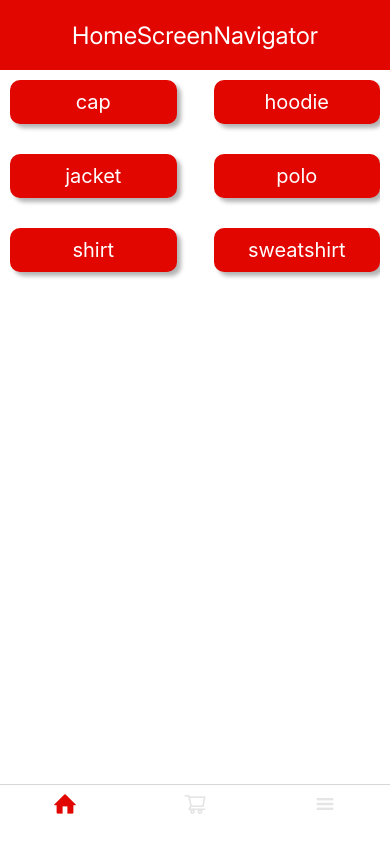
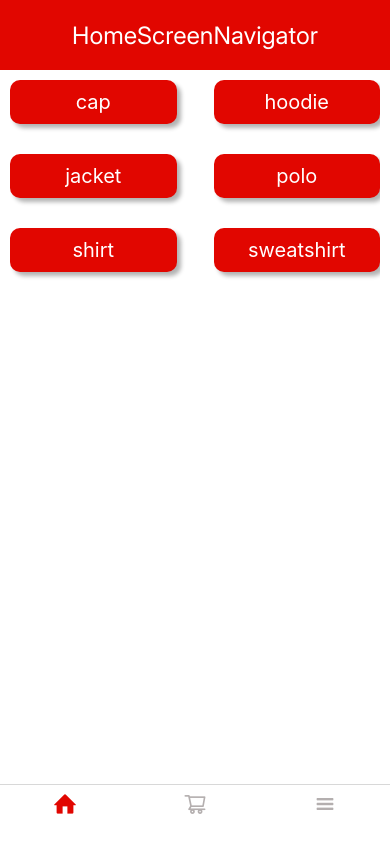
Before and after one commit to AgusSalvidio/f1-essentials-store, a React Native app: screen /HomeScreenNavigator in a window 390 px wide. Built offline with nearby package versions, Linux system fonts and the light colour scheme.

Commit message:
:lipstick: Update colors

```diff
--- a/src/global/colors.js
+++ b/src/global/colors.js
@@ -1,7 +1,7 @@
 export const colors = {
   background: "#FFFF",
   lighText: "#FFFF",
-  greyText: "#e5e5e5",
+  greyText: "#b4afaf",
   primary: "#e10600",
   darkText: "#ff",
 };
```
